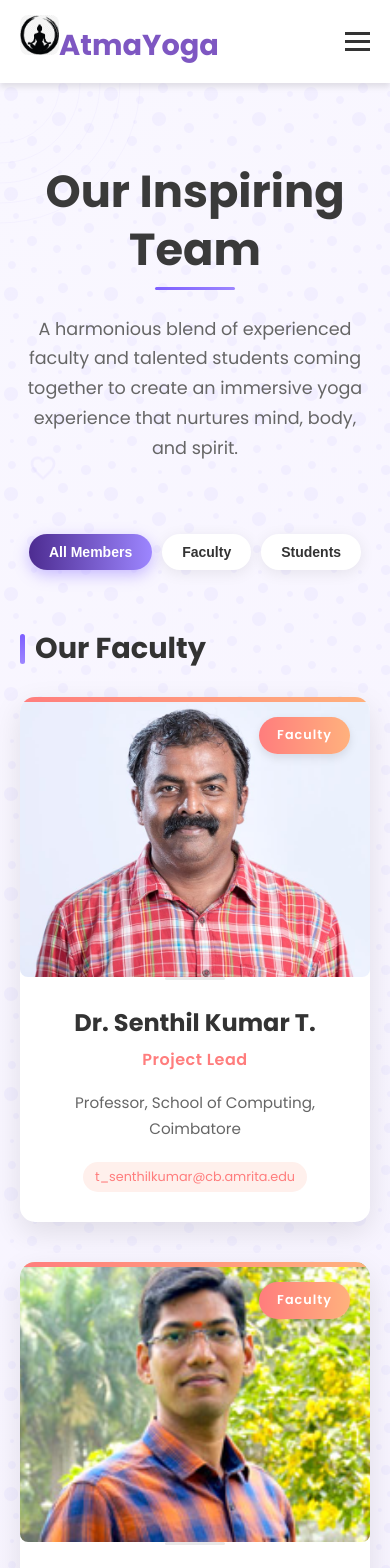
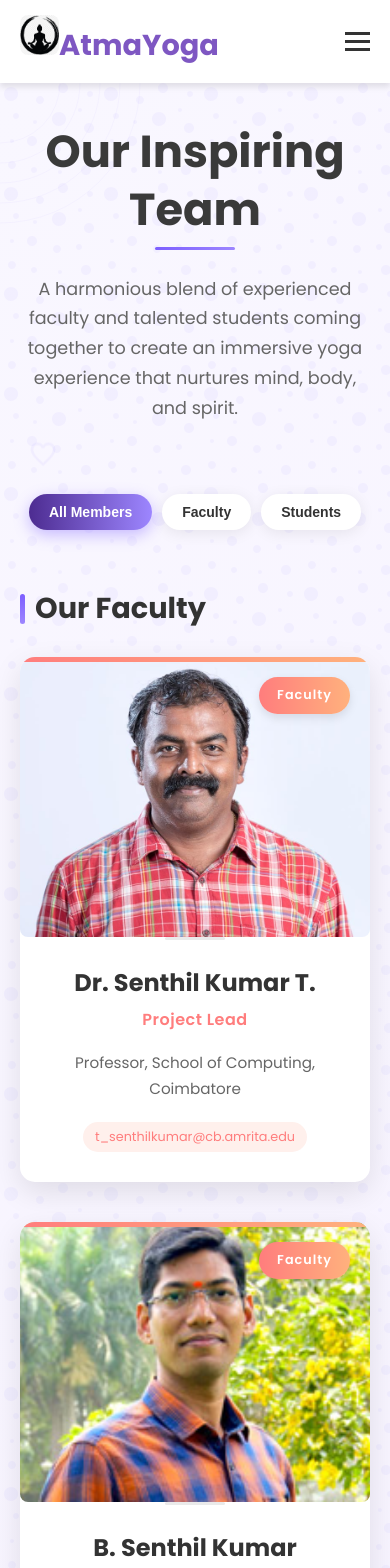
Before and after one commit to Umamahesh4/AtmaYoga, a React (Vite) app in the folder frontend/: page /team in a window 390 px wide. Shown: the top 1568 px of the page. Built offline with nearby package versions, Linux system fonts and the light colour scheme.

Commit message:
AtmaYoga: Update responsive padding between sections (Team)

```diff
--- a/frontend/src/pages/Team/Team.css
+++ b/frontend/src/pages/Team/Team.css
@@ -1,5 +1,5 @@
 .team-container {
-    padding: 80px 0;
+    padding: 40px 0;
     background: linear-gradient(135deg, #f9f7ff 0%, #f5f0ff 100%);
     position: relative;
     overflow: hidden;
@@ -42,7 +42,7 @@
 
 .team-section-header {
     text-align: center;
-    margin-bottom: 70px;
+    padding-bottom: 70px;
     position: relative;
 }
 
@@ -77,7 +77,6 @@
 .team-categories {
     display: flex;
     justify-content: center;
-    margin-bottom: 60px;
 }
 
 .category-tab {
@@ -128,7 +127,7 @@
 
 /* Faculty section */
 .team-section {
-    margin-bottom: 60px;
+    padding-top: 60px;
 }
 
 .section-title {
```
